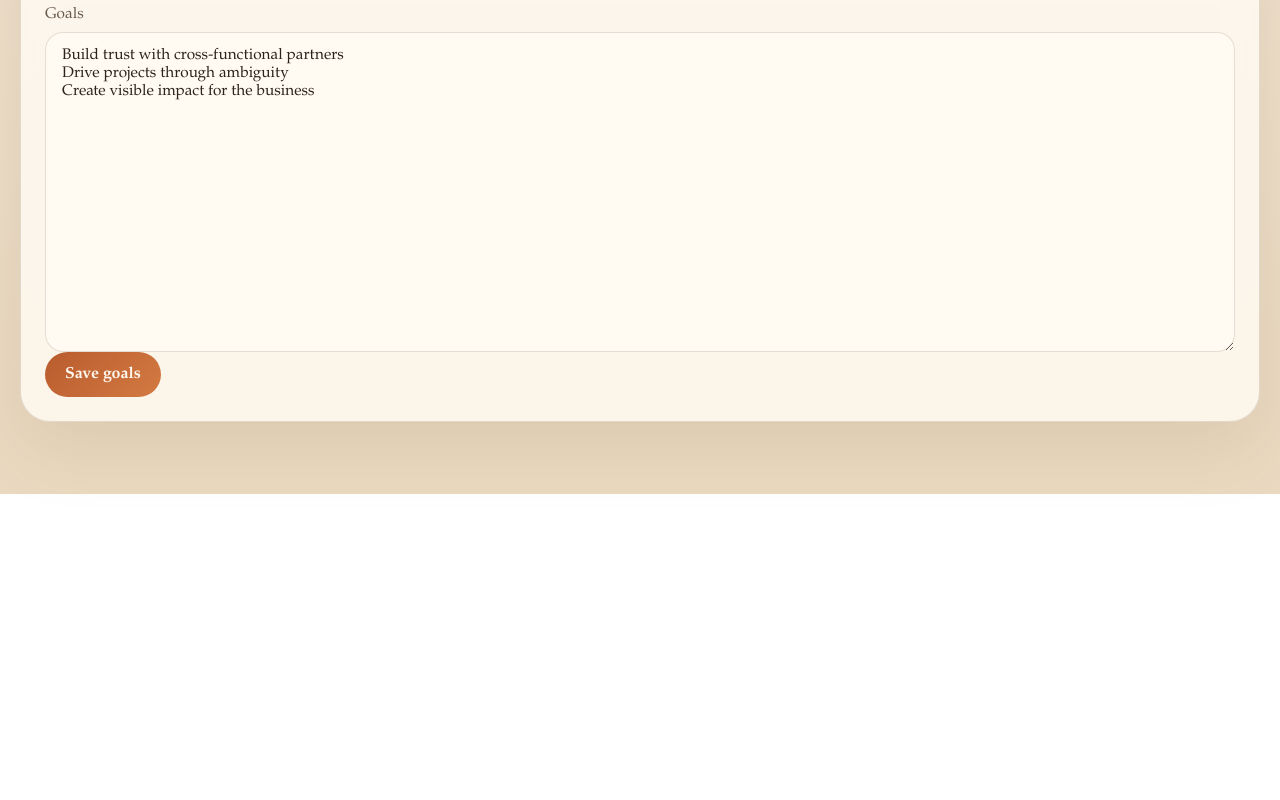
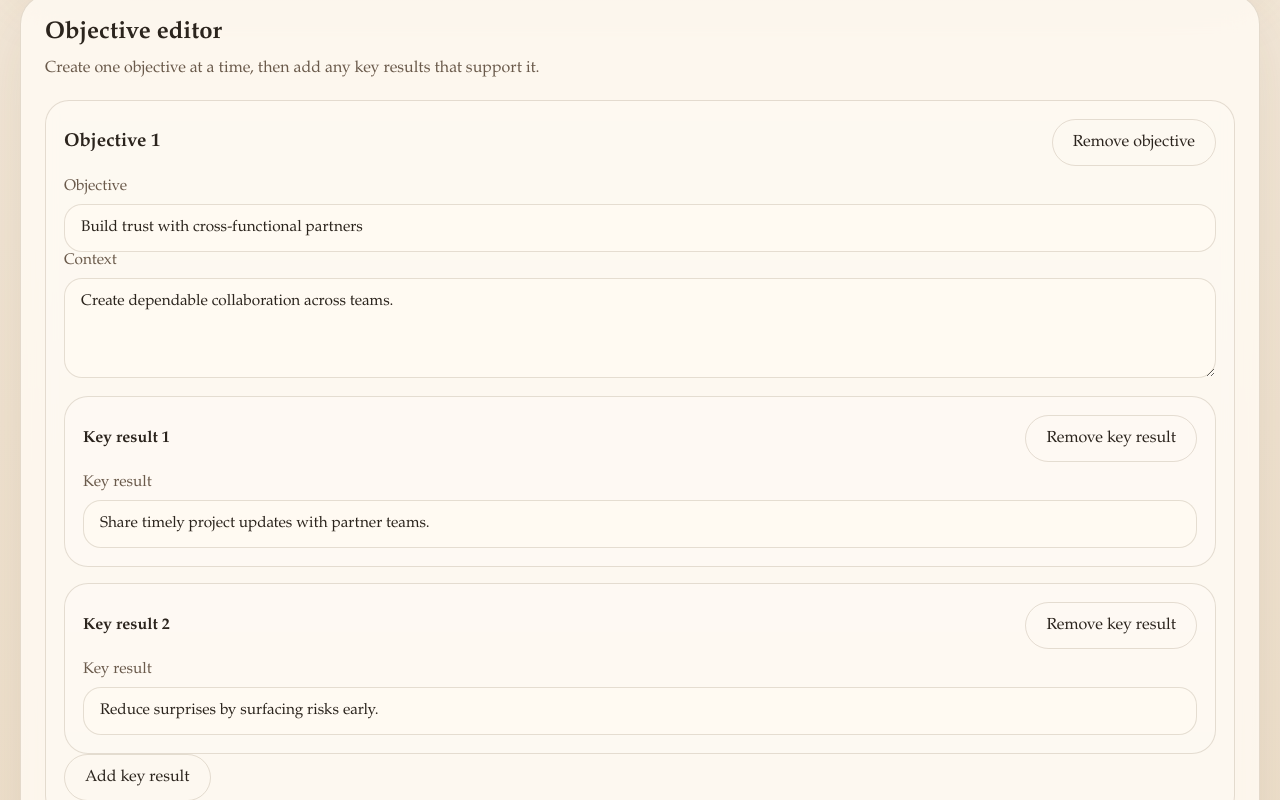
Before and after one commit to arraine/accomplishments, a Next.js app: page /goals in a window 1280 px wide. Shown: the part 1000-1800 px from the top of the page. Before the commit the page ends 1494 px from the top, so only its background shows below. Built offline with nearby package versions, Linux system fonts and the light colour scheme; no server answers.

Commit message:
Add OKR goal structure

```diff
--- a/app/goals/page.tsx
+++ b/app/goals/page.tsx
@@ -1,18 +1,44 @@
 "use client";
 
-import { useState } from "react";
+import { useEffect, useState } from "react";
 import { useAccomplishmentsStore } from "../lib/store-provider";
+import type { GoalObjective } from "../lib/types";
+
+function createGoalObjective(): GoalObjective {
+  return {
+    id: crypto.randomUUID(),
+    objective: "",
+    description: "",
+    keyResults: [{ id: crypto.randomUUID(), text: "" }]
+  };
+}
 
 export default function GoalsPage() {
-  const { accomplishments, currentYearAccomplishments, draftGoals, goals, loaded, saveGoals } =
-    useAccomplishmentsStore();
-  const [draft, setDraft] = useState(draftGoals);
+  const {
+    accomplishments,
+    currentYearAccomplishments,
+    goalObjectives,
+    goals,
+    loaded,
+    saveGoals
+  } = useAccomplishmentsStore();
+  const [objectives, setObjectives] = useState<GoalObjective[]>(goalObjectives);
   const [message, setMessage] = useState(
-    "Store your current goals here. One goal per line, with an optional description after a colon."
+    "Define each goal as an objective, then add the key results that indicate progress against it."
   );
 
+  useEffect(() => {
+    setObjectives(goalObjectives);
+  }, [goalObjectives]);
+
   if (!loaded) {
-    return <main className="page-shell"><section className="panel"><p>Loading goals...</p></section></main>;
+    return (
+      <main className="page-shell">
+        <section className="panel">
+          <p>Loading goals...</p>
+        </section>
+      </main>
+    );
   }
 
   const linkedThisYear = currentYearAccomplishments.filter((item) =>
@@ -22,21 +48,99 @@ export default function GoalsPage() {
     item.links.some((link) => goals.some((goal) => goal.id === link))
   ).length;
 
+  function updateObjective(objectiveId: string, updates: Partial<GoalObjective>) {
+    setObjectives((current) =>
+      current.map((objective) =>
+        objective.id === objectiveId ? { ...objective, ...updates } : objective
+      )
+    );
+  }
+
+  function removeObjective(objectiveId: string) {
+    setObjectives((current) => current.filter((objective) => objective.id !== objectiveId));
+  }
+
+  function addKeyResult(objectiveId: string) {
+    setObjectives((current) =>
+      current.map((objective) =>
+        objective.id === objectiveId
+          ? {
+              ...objective,
+              keyResults: [...objective.keyResults, { id: crypto.randomUUID(), text: "" }]
+            }
+          : objective
+      )
+    );
+  }
+
+  function updateKeyResult(objectiveId: string, keyResultId: string, text: string) {
+    setObjectives((current) =>
+      current.map((objective) =>
+        objective.id === objectiveId
+          ? {
+              ...objective,
+              keyResults: objective.keyResults.map((keyResult) =>
+                keyResult.id === keyResultId ? { ...keyResult, text } : keyResult
+              )
+            }
+          : objective
+      )
+    );
+  }
+
+  function removeKeyResult(objectiveId: string, keyResultId: string) {
+    setObjectives((current) =>
+      current.map((objective) =>
+        objective.id === objectiveId
+          ? {
+              ...objective,
+              keyResults: objective.keyResults.filter((keyResult) => keyResult.id !== keyResultId)
+            }
+          : objective
+      )
+    );
+  }
+
+  function handleSave() {
+    const cleanedObjectives = objectives
+      .map((objective) => ({
+        ...objective,
+        objective: objective.objective.trim(),
+        description: objective.description.trim(),
+        keyResults: objective.keyResults
+          .map((keyResult) => ({
+            ...keyResult,
+            text: keyResult.text.trim()
+          }))
+          .filter((keyResult) => keyResult.text)
+      }))
+      .filter((objective) => objective.objective);
+
+    saveGoals({ goalObjectives: cleanedObjectives });
+    setMessage(
+      "Goals saved as OKRs. The assistant will now categorize accomplishments against your objectives."
+    );
+  }
+
   return (
     <main className="page-shell">
       <section className="hero">
         <div className="hero-copy-block">
           <p className="eyebrow">Goals</p>
-          <h1>Maintain the goals your accomplishments map against.</h1>
+          <h1>Organize goals as objectives with key results.</h1>
           <p className="hero-copy">
-            Keep each goal concise and stable. If needed, add a description after a colon for more
-            context.
+            Each objective captures the broader outcome you want, while key results help describe
+            how progress will show up over time.
           </p>
         </div>
 
         <div className="stats-grid">
           <article className="stat-card">
-            <span>Goals</span>
+            <span>Objectives</span>
+            <strong>{objectives.length}</strong>
+          </article>
+          <article className="stat-card">
+            <span>Tracked goal items</span>
             <strong>{goals.length}</strong>
           </article>
           <article className="stat-card">
@@ -60,30 +164,100 @@ export default function GoalsPage() {
       <section className="single-column">
         <article className="panel">
           <div className="panel-heading">
-            <h2>Edit goals</h2>
-            <p>Use one line per goal. Format: `Goal name: optional description`.</p>
+            <h2>Objective editor</h2>
+            <p>Create one objective at a time, then add any key results that support it.</p>
           </div>
 
-          <label className="large-editor">
-            Goals
-            <textarea
-              value={draft}
-              onChange={(event) => setDraft(event.target.value)}
-              rows={14}
-              placeholder="Drive projects through ambiguity: lead difficult initiatives with clarity"
+          <div className="category-stack">
+            {objectives.map((objective, objectiveIndex) => (
+              <section key={objective.id} className="category-card">
+                <div className="category-head">
+                  <h3>Objective {objectiveIndex + 1}</h3>
+                  <button
+                    type="button"
+                    className="secondary-button"
+                    onClick={() => removeObjective(objective.id)}
+                  >
+                    Remove objective
+                  </button>
+                </div>
+
+                <label>
+                  Objective
+                  <input
+                    type="text"
+                    value={objective.objective}
+                    onChange={(event) =>
+                      updateObjective(objective.id, { objective: event.target.value })
+                    }
+                    placeholder="Example: Improve cross-functional delivery predictability"
                   />
                 </label>
 
+                <label>
+                  Context
+                  <textarea
+                    rows={3}
+                    value={objective.description}
+                    onChange={(event) =>
+                      updateObjective(objective.id, { description: event.target.value })
+                    }
+                    placeholder="Optional context for what this objective is trying to achieve."
+                  />
+                </label>
+
+                <div className="competency-stack">
+                  {objective.keyResults.map((keyResult, keyResultIndex) => (
+                    <article key={keyResult.id} className="competency-card">
+                      <div className="category-head">
+                        <h4>Key result {keyResultIndex + 1}</h4>
                         <button
-            className="primary-button"
                           type="button"
-            onClick={() => {
-              saveGoals(draft);
-              setMessage("Goals saved. New and existing accomplishments will use this goal list.");
-            }}
+                          className="secondary-button"
+                          onClick={() => removeKeyResult(objective.id, keyResult.id)}
                         >
+                          Remove key result
+                        </button>
+                      </div>
+
+                      <label>
+                        Key result
+                        <input
+                          type="text"
+                          value={keyResult.text}
+                          onChange={(event) =>
+                            updateKeyResult(objective.id, keyResult.id, event.target.value)
+                          }
+                          placeholder="Example: Publish weekly launch-risk updates with clear owners"
+                        />
+                      </label>
+                    </article>
+                  ))}
+                </div>
+
+                <button
+                  type="button"
+                  className="secondary-button"
+                  onClick={() => addKeyResult(objective.id)}
+                >
+                  Add key result
+                </button>
+              </section>
+            ))}
+          </div>
+
+          <div className="editor-actions">
+            <button
+              type="button"
+              className="secondary-button"
+              onClick={() => setObjectives((current) => [...current, createGoalObjective()])}
+            >
+              Add objective
+            </button>
+            <button className="primary-button" type="button" onClick={handleSave}>
               Save goals
             </button>
+          </div>
         </article>
       </section>
     </main>
--- a/app/lib/store-provider.tsx
+++ b/app/lib/store-provider.tsx
@@ -15,12 +15,15 @@ import type { Session, User } from "@supabase/supabase-js";
 import {
   classifyAccomplishment,
   flattenCompetencyCategories,
+  flattenGoalObjectives,
   formatAssistantNote,
   getDefaultCompetencyLevel,
   getTodayString,
   normalizeText,
   parseLegacyCompetencies,
+  parseLegacyGoals,
   parseList,
+  serializeGoalObjectives,
   serializeCompetencyCategories
 } from "./store";
 import { getSupabaseBrowserClient, isSupabaseConfigured } from "./supabase";
@@ -29,6 +32,7 @@ import type {
   CompetencyCategory,
   CompetencyLevel,
   FrameworkItem,
+  GoalObjective,
   StoredState
 } from "./types";
 
@@ -37,6 +41,10 @@ type AuthMode = "idle" | "signing-in" | "signing-up" | "signed-in";
 type SaveCompetenciesPayload = {
   competencyCategories: CompetencyCategory[];
   competencyLevel: CompetencyLevel;
+};
+
+type SaveGoalsPayload = {
+  goalObjectives: GoalObjective[];
 };
 
 type StoreContextValue = {
@@ -49,11 +57,12 @@ type StoreContextValue = {
   currentYearAccomplishments: Accomplishment[];
   draftGoals: string;
   framework: FrameworkItem[];
+  goalObjectives: GoalObjective[];
   goals: FrameworkItem[];
   isCloudConfigured: boolean;
   loaded: boolean;
   saveCompetencies: (payload: SaveCompetenciesPayload) => void;
-  saveGoals: (raw: string) => void;
+  saveGoals: (payload: SaveGoalsPayload) => void;
   session: Session | null;
   setAccomplishments: Dispatch<SetStateAction<Accomplishment[]>>;
   setAuthError: Dispatch<SetStateAction<string | null>>;
@@ -67,11 +76,33 @@ type StoreContextValue = {
 
 const STORAGE_KEY = "accomplishments-assistant-v1";
 
-const seededGoals = [
-  "Build trust with cross-functional partners",
-  "Drive projects through ambiguity",
-  "Create visible impact for the business"
-].join("\n");
+const seededGoalObjectives: GoalObjective[] = [
+  {
+    id: "seed-goal-trust",
+    objective: "Build trust with cross-functional partners",
+    description: "Create dependable collaboration across teams.",
+    keyResults: [
+      { id: "seed-kr-trust-1", text: "Share timely project updates with partner teams." },
+      { id: "seed-kr-trust-2", text: "Reduce surprises by surfacing risks early." }
+    ]
+  },
+  {
+    id: "seed-goal-ambiguity",
+    objective: "Drive projects through ambiguity",
+    description: "Bring clarity and momentum to complex initiatives.",
+    keyResults: [
+      { id: "seed-kr-ambiguity-1", text: "Define milestones and owners for uncertain work." }
+    ]
+  },
+  {
+    id: "seed-goal-impact",
+    objective: "Create visible impact for the business",
+    description: "Tie work to measurable outcomes and team goals.",
+    keyResults: [
+      { id: "seed-kr-impact-1", text: "Highlight meaningful wins and operational improvements." }
+    ]
+  }
+];
 
 const seededCompetencyCategories: CompetencyCategory[] = [
   {
@@ -126,19 +157,20 @@ function startOfYear(date: Date) {
 
 function buildStateFromParts(input: {
   accomplishments: Accomplishment[];
-  draftGoals: string;
+  goalObjectives: GoalObjective[];
   competencyCategories: CompetencyCategory[];
   competencyLevel: CompetencyLevel;
 }) {
   const framework = [
-    ...parseList(input.draftGoals, "goal"),
+    ...flattenGoalObjectives(input.goalObjectives),
     ...flattenCompetencyCategories(input.competencyCategories)
   ];
 
   return {
     framework,
     accomplishments: input.accomplishments,
-    draftGoals: input.draftGoals,
+    draftGoals: serializeGoalObjectives(input.goalObjectives),
+    goalObjectives: input.goalObjectives,
     draftCompetencies: serializeCompetencyCategories(input.competencyCategories),
     competencyLevel: input.competencyLevel,
     competencyCategories: input.competencyCategories
@@ -147,7 +179,7 @@ function buildStateFromParts(input: {
 
 function seedState(): StoredState {
   const framework = [
-    ...parseList(seededGoals, "goal"),
+    ...flattenGoalObjectives(seededGoalObjectives),
     ...flattenCompetencyCategories(seededCompetencyCategories)
   ];
 
@@ -162,7 +194,8 @@ function seedState(): StoredState {
 
   return {
     framework,
-    draftGoals: seededGoals,
+    draftGoals: serializeGoalObjectives(seededGoalObjectives),
+    goalObjectives: seededGoalObjectives,
     draftCompetencies: serializeCompetencyCategories(seededCompetencyCategories),
     competencyLevel: "L2",
     competencyCategories: seededCompetencyCategories,
@@ -212,12 +245,12 @@ function coerceStoredState(value: Partial<StoredState> | null | undefined): Stor
     value.competencyCategories ??
     parseLegacyCompetencies(value.draftCompetencies ?? "");
   const competencyLevel = value.competencyLevel ?? getDefaultCompetencyLevel();
-  const draftGoals = value.draftGoals ?? seededGoals;
+  const goalObjectives = value.goalObjectives ?? parseLegacyGoals(value.draftGoals ?? "");
   const accomplishments = value.accomplishments ?? [];
 
   return buildStateFromParts({
     accomplishments,
-    draftGoals,
+    goalObjectives,
     competencyCategories,
     competencyLevel
   });
@@ -226,7 +259,7 @@ function coerceStoredState(value: Partial<StoredState> | null | undefined): Stor
 export function StoreProvider({ children }: { children: ReactNode }) {
   const [framework, setFramework] = useState<FrameworkItem[]>([]);
   const [accomplishments, setAccomplishments] = useState<Accomplishment[]>([]);
-  const [draftGoals, setDraftGoals] = useState(seededGoals);
+  const [goalObjectives, setGoalObjectives] = useState<GoalObjective[]>([]);
   const [competencyLevel, setCompetencyLevel] = useState<CompetencyLevel>(getDefaultCompetencyLevel());
   const [competencyCategories, setCompetencyCategories] = useState<CompetencyCategory[]>([]);
   const [loaded, setLoaded] = useState(false);
@@ -246,7 +279,7 @@ export function StoreProvider({ children }: { children: ReactNode }) {
 
     setFramework(nextState.framework);
     setAccomplishments(nextState.accomplishments);
-    setDraftGoals(nextState.draftGoals);
+    setGoalObjectives(nextState.goalObjectives ?? []);
     setCompetencyLevel(nextState.competencyLevel ?? getDefaultCompetencyLevel());
     setCompetencyCategories(nextState.competencyCategories ?? []);
     setLoaded(true);
@@ -259,14 +292,14 @@ export function StoreProvider({ children }: { children: ReactNode }) {
 
     const state = buildStateFromParts({
       accomplishments,
-      draftGoals,
+      goalObjectives,
       competencyCategories,
       competencyLevel
     });
 
     setFramework(state.framework);
     window.localStorage.setItem(STORAGE_KEY, JSON.stringify(state));
-  }, [accomplishments, competencyCategories, competencyLevel, draftGoals, loaded]);
+  }, [accomplishments, competencyCategories, competencyLevel, goalObjectives, loaded]);
 
   useEffect(() => {
     const supabase = getSupabaseBrowserClient();
@@ -354,14 +387,14 @@ export function StoreProvider({ children }: { children: ReactNode }) {
         skipNextSyncRef.current = true;
         setFramework(nextState.framework);
         setAccomplishments(nextState.accomplishments);
-        setDraftGoals(nextState.draftGoals);
+        setGoalObjectives(nextState.goalObjectives ?? []);
         setCompetencyLevel(nextState.competencyLevel ?? getDefaultCompetencyLevel());
         setCompetencyCategories(nextState.competencyCategories ?? []);
         setSyncStatus(`Signed in as ${userEmail}. Cloud data loaded.`);
       } else {
         const localState = buildStateFromParts({
           accomplishments,
-          draftGoals,
+          goalObjectives,
           competencyCategories,
           competencyLevel
         });
@@ -389,7 +422,7 @@ export function StoreProvider({ children }: { children: ReactNode }) {
     return () => {
       cancelled = true;
     };
-  }, [accomplishments, competencyCategories, competencyLevel, draftGoals, loaded, user]);
+  }, [accomplishments, competencyCategories, competencyLevel, goalObjectives, loaded, user]);
 
   useEffect(() => {
     const supabaseClient = getSupabaseBrowserClient();
@@ -413,7 +446,7 @@ export function StoreProvider({ children }: { children: ReactNode }) {
 
     const state = buildStateFromParts({
       accomplishments,
-      draftGoals,
+      goalObjectives,
       competencyCategories,
       competencyLevel
     });
@@ -437,7 +470,7 @@ export function StoreProvider({ children }: { children: ReactNode }) {
     return () => {
       window.clearTimeout(timeoutId);
     };
-  }, [accomplishments, competencyCategories, competencyLevel, draftGoals, loaded, user]);
+  }, [accomplishments, competencyCategories, competencyLevel, goalObjectives, loaded, user]);
 
   const goals = useMemo(() => framework.filter((item) => item.kind === "goal"), [framework]);
   const competencies = useMemo(
@@ -454,8 +487,8 @@ export function StoreProvider({ children }: { children: ReactNode }) {
     });
   }, [accomplishments, today]);
 
-  function saveGoals(raw: string) {
-    setDraftGoals(raw);
+  function saveGoals(payload: SaveGoalsPayload) {
+    setGoalObjectives(payload.goalObjectives);
   }
 
   function saveCompetencies(payload: SaveCompetenciesPayload) {
@@ -531,8 +564,9 @@ export function StoreProvider({ children }: { children: ReactNode }) {
     competencyCategories,
     competencyLevel,
     currentYearAccomplishments,
-    draftGoals,
+    draftGoals: serializeGoalObjectives(goalObjectives),
     framework,
+    goalObjectives,
     goals,
     isCloudConfigured: hasCloud,
     loaded,
--- a/app/lib/store.ts
+++ b/app/lib/store.ts
@@ -6,6 +6,7 @@ import type {
   CompetencyLevel,
   DraftLinks,
   FrameworkItem,
+  GoalObjective,
   ItemKind,
   SuggestedMatch
 } from "./types";
@@ -50,6 +51,45 @@ export function flattenCompetencyCategories(categories: CompetencyCategory[]): F
       categoryName: category.name
     }))
   );
+}
+
+export function flattenGoalObjectives(goals: GoalObjective[]): FrameworkItem[] {
+  return goals.map((goal) => ({
+    id: goal.id,
+    name: goal.objective,
+    description: goal.description || goal.keyResults.map((item) => item.text).join(" | "),
+    kind: "goal" as const
+  }));
+}
+
+export function serializeGoalObjectives(goals: GoalObjective[]) {
+  return goals
+    .map((goal) => {
+      const lines = [
+        goal.description ? `${goal.objective}: ${goal.description}` : goal.objective,
+        ...goal.keyResults.map((keyResult) => `- ${keyResult.text}`)
+      ];
+
+      return lines.join("\n");
+    })
+    .join("\n\n");
+}
+
+export function parseLegacyGoals(raw: string): GoalObjective[] {
+  return raw
+    .split("\n")
+    .map((line) => line.trim())
+    .filter(Boolean)
+    .map((line) => {
+      const [objective, ...rest] = line.split(":");
+
+      return {
+        id: crypto.randomUUID(),
+        objective: objective.trim(),
+        description: rest.join(":").trim(),
+        keyResults: []
+      };
+    });
 }
 
 export function serializeCompetencyCategories(categories: CompetencyCategory[]) {
```
Also changed, not shown: app/lib/types.ts (+13 -0 lines). Lines whose indentation alone changed are shown as unchanged.
